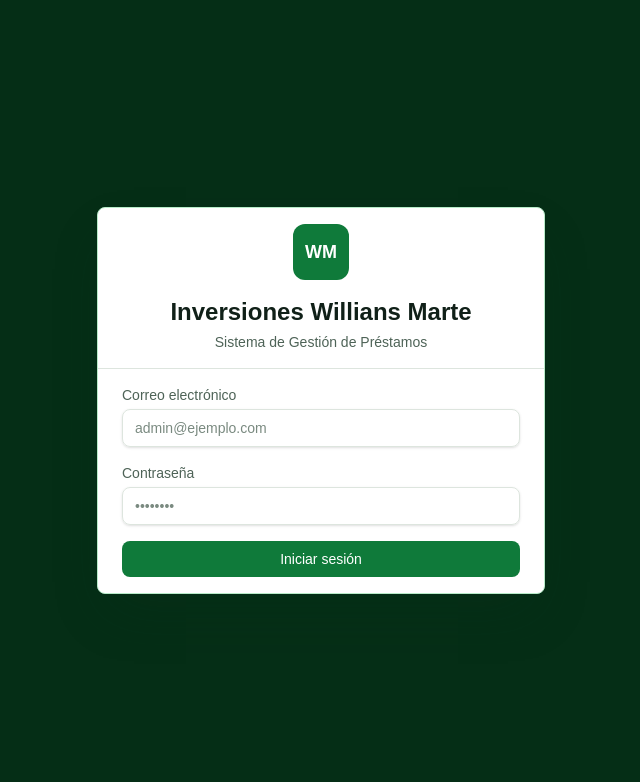
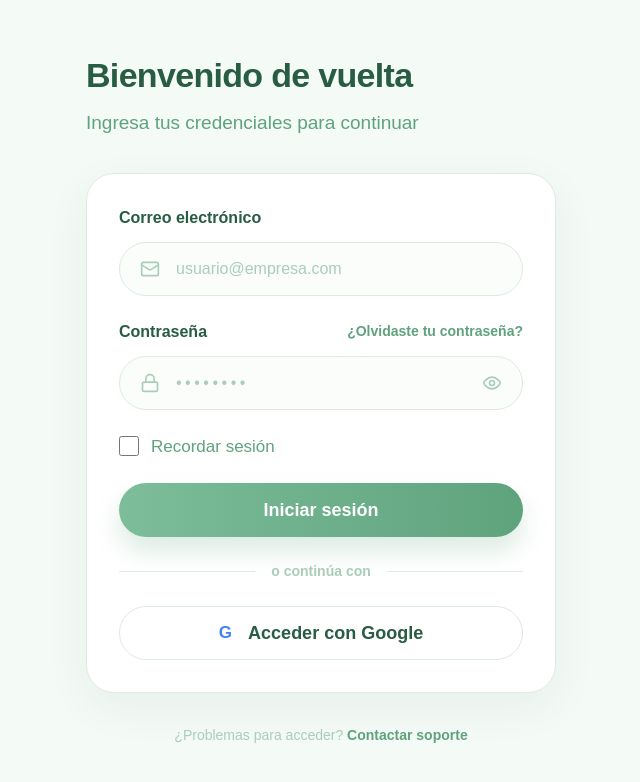
Before and after one commit to thebuuba/inversiones-willians-marte, a Next.js app in the folder apps/frontend/: page /login in a window 1280 px wide. Shown: the top 782 px of the page, without its empty margins (319-959 px from the left). Built offline with nearby package versions, Linux system fonts and the light colour scheme; no server answers.

Commit message:
Match login screen to Polymet design

```diff
--- a/apps/frontend/src/app/login/page.tsx
+++ b/apps/frontend/src/app/login/page.tsx
@@ -3,14 +3,13 @@
 import { useState, type FormEvent } from 'react';
 import { useRouter } from 'next/navigation';
 import { AxiosError } from 'axios';
+import { Eye, Lock, Mail } from 'lucide-react';
 import { useAuth } from '@/lib/auth-context';
-import { Button } from '@/components/ui/button';
-import { Input } from '@/components/ui/input';
-import { Card, CardContent, CardHeader } from '@/components/ui/card';
 
 export default function LoginPage() {
   const [email, setEmail] = useState('');
   const [password, setPassword] = useState('');
+  const [remember, setRemember] = useState(false);
   const [error, setError] = useState('');
   const [loading, setLoading] = useState(false);
   const { login } = useAuth();
@@ -32,46 +31,123 @@ export default function LoginPage() {
   }
 
   return (
-    <div className="flex min-h-screen items-center justify-center bg-brand-950 px-4">
-      <Card className="w-full max-w-md border-brand-200 shadow-2xl shadow-brand-950/30">
-        <CardHeader>
-          <div className="text-center">
-            <div className="mx-auto mb-4 flex h-14 w-14 items-center justify-center rounded-xl bg-brand-600 text-lg font-bold text-ink-inverse">
-              WM
+    <main className="flex min-h-screen items-center justify-center bg-[#F4FAF6] px-5 py-8 font-sans">
+      <div className="w-full max-w-[470px]">
+        <div className="mb-9 text-left">
+          <h1 className="text-[34px] font-bold leading-tight tracking-[-0.02em] text-[#285C43]">
+            Bienvenido de vuelta
+          </h1>
+          <p className="mt-3 text-[19px] font-normal leading-7 text-[#5FA37D]">
+            Ingresa tus credenciales para continuar
+          </p>
         </div>
-            <h1 className="text-2xl font-bold text-ink">Inversiones Willians Marte</h1>
-            <p className="mt-1 text-sm text-ink-secondary">Sistema de Gestión de Préstamos</p>
+
+        <form
+          onSubmit={handleSubmit}
+          className="rounded-[28px] border border-[#DDEBE3] bg-white px-8 py-8 shadow-[0_14px_45px_rgba(40,92,67,0.06)]"
+        >
+          {error && (
+            <div className="mb-7 rounded-2xl bg-danger-bg px-4 py-3 text-sm font-semibold text-danger">
+              {error}
             </div>
-        </CardHeader>
-        <CardContent>
-          <form onSubmit={handleSubmit} className="space-y-4">
-            {error && (
-              <div className="rounded-lg bg-danger-bg p-3 text-sm text-danger">{error}</div>
           )}
-            <Input
+
+          <div className="space-y-6">
+            <div>
+              <label htmlFor="email" className="mb-3 block text-[16px] font-bold text-[#285C43]">
+                Correo electrónico
+              </label>
+              <div className="flex h-[54px] items-center gap-4 rounded-[999px] border border-[#DDEBE3] bg-[#FBFDFB] px-5 transition-colors focus-within:border-[#A9CDBB] focus-within:ring-2 focus-within:ring-[#DDEBE3]">
+                <Mail className="h-5 w-5 text-[#A9CDBB]" aria-hidden="true" />
+                <input
                   id="email"
-              label="Correo electrónico"
                   type="email"
                   value={email}
                   onChange={(e) => setEmail(e.target.value)}
-              placeholder="admin@ejemplo.com"
+                  placeholder="usuario@empresa.com"
                   required
+                  className="h-full flex-1 bg-transparent text-[16px] text-[#285C43] outline-none placeholder:text-[#A9CDBB]"
                 />
-            <Input
+              </div>
+            </div>
+
+            <div>
+              <div className="mb-3 flex items-center justify-between gap-4">
+                <label htmlFor="password" className="block text-[16px] font-bold text-[#285C43]">
+                  Contraseña
+                </label>
+                <button
+                  type="button"
+                  className="text-[14px] font-bold text-[#5FA37D] transition-colors hover:text-[#285C43]"
+                >
+                  ¿Olvidaste tu contraseña?
+                </button>
+              </div>
+              <div className="flex h-[54px] items-center gap-4 rounded-[999px] border border-[#DDEBE3] bg-[#FBFDFB] px-5 transition-colors focus-within:border-[#A9CDBB] focus-within:ring-2 focus-within:ring-[#DDEBE3]">
+                <Lock className="h-5 w-5 text-[#A9CDBB]" aria-hidden="true" />
+                <input
                   id="password"
-              label="Contraseña"
                   type="password"
                   value={password}
                   onChange={(e) => setPassword(e.target.value)}
                   placeholder="••••••••"
                   required
+                  className="h-full flex-1 bg-transparent text-[16px] tracking-[0.22em] text-[#285C43] outline-none placeholder:text-[#A9CDBB]"
                 />
-            <Button type="submit" loading={loading} className="w-full">
-              Iniciar sesión
-            </Button>
+                <button
+                  type="button"
+                  className="text-[#A9CDBB] transition-colors hover:text-[#5FA37D]"
+                  aria-label="Mostrar contraseña"
+                >
+                  <Eye className="h-5 w-5" aria-hidden="true" />
+                </button>
+              </div>
+            </div>
+
+            <label className="flex w-fit items-center gap-3 text-[17px] font-normal text-[#5FA37D]">
+              <input
+                type="checkbox"
+                checked={remember}
+                onChange={(e) => setRemember(e.target.checked)}
+                className="h-5 w-5 rounded-[5px] border-[#DDEBE3] accent-[#285C43]"
+              />
+              Recordar sesión
+            </label>
+
+            <button
+              type="submit"
+              disabled={loading}
+              className="h-[54px] w-full rounded-[999px] bg-gradient-to-r from-[#7DBD9A] to-[#5FA37D] text-[18px] font-bold text-white shadow-[0_14px_24px_rgba(95,163,125,0.22)] transition-opacity hover:opacity-95 disabled:pointer-events-none disabled:opacity-60"
+            >
+              {loading ? 'Iniciando...' : 'Iniciar sesión'}
+            </button>
+
+            <div className="flex items-center gap-4 text-center text-[14px] font-semibold text-[#A9CDBB]">
+              <div className="h-px flex-1 bg-[#DDEBE3]" />
+              <span>o continúa con</span>
+              <div className="h-px flex-1 bg-[#DDEBE3]" />
+            </div>
+
+            <button
+              type="button"
+              className="flex h-[54px] w-full items-center justify-center gap-4 rounded-[999px] border border-[#DDEBE3] bg-white text-[18px] font-semibold text-[#285C43] transition-colors hover:bg-[#F4FAF6]"
+            >
+              <span className="text-[17px] font-bold text-[#4285F4]">G</span>
+              Acceder con Google
+            </button>
+          </div>
         </form>
-        </CardContent>
-      </Card>
+
+        <p className="mt-8 text-center text-[14px] text-[#A9CDBB]">
+          ¿Problemas para acceder?{' '}
+          <button
+            type="button"
+            className="font-bold text-[#5FA37D] transition-colors hover:text-[#285C43]"
+          >
+            Contactar soporte
+          </button>
+        </p>
       </div>
+    </main>
   );
 }
```
Lines whose indentation alone changed are shown as unchanged.
